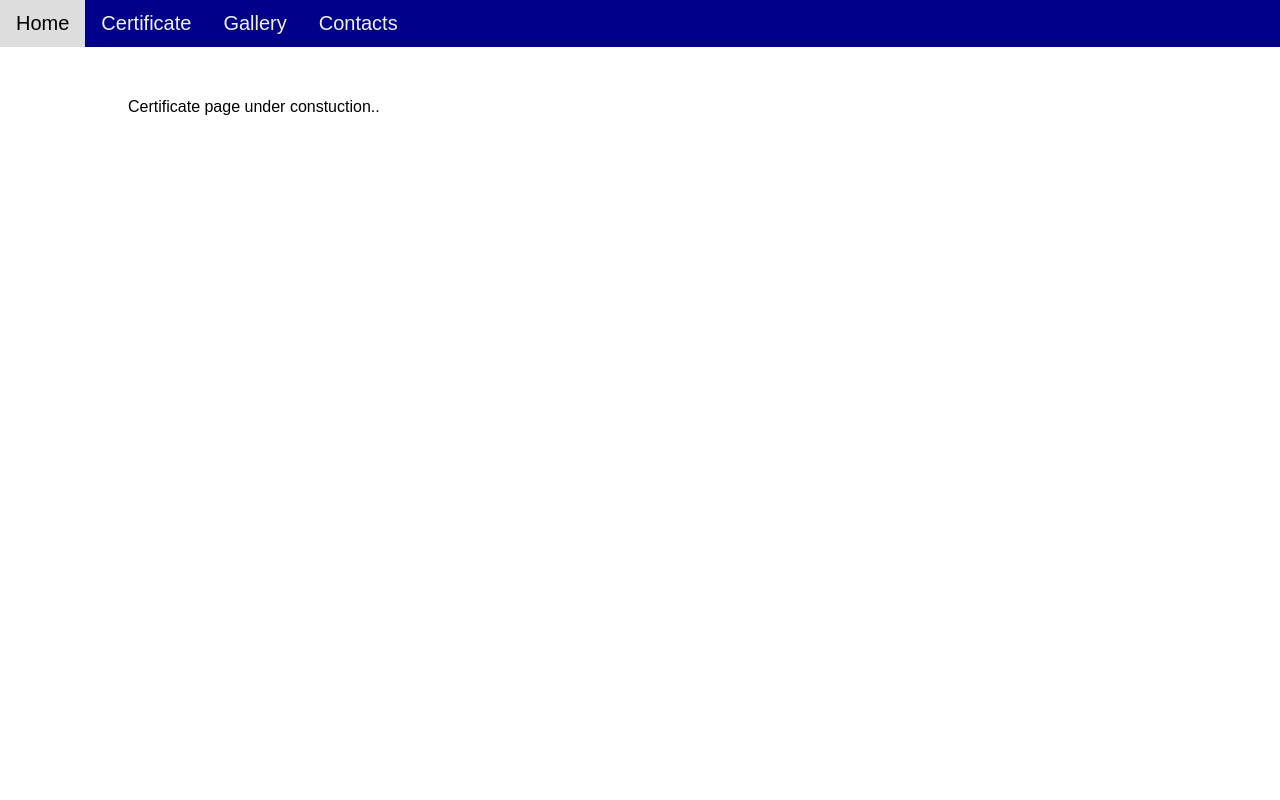
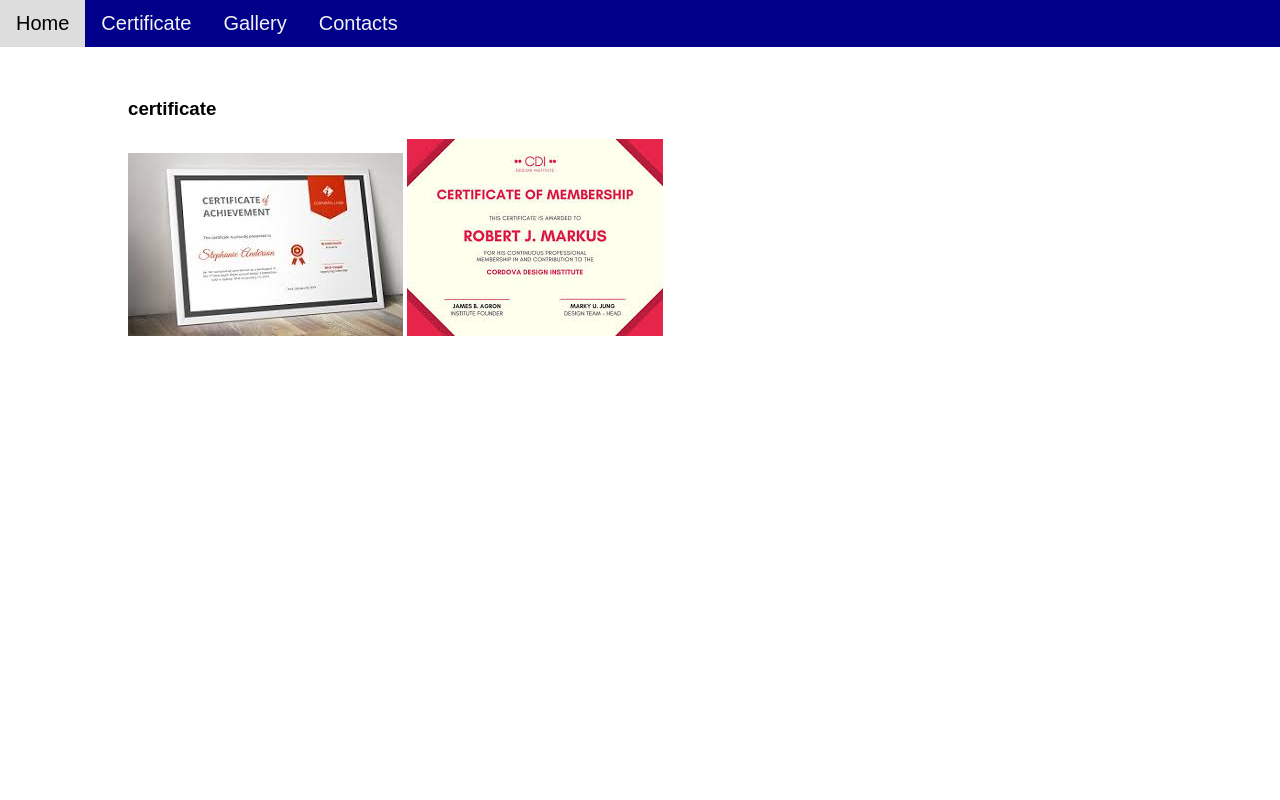
Before and after one commit to har1995/myblog, a plain HTML site: page certificate.html in a window 1280 px wide. Shown: the top 800 px of the page. Drawn offline with Linux system fonts and the light colour scheme.

Commit message:
added crtificate

```diff
--- a/certificate.html
+++ b/certificate.html
@@ -19,9 +19,9 @@
     <!--body content-->
     <div class="content">
 
-    <p>
-          Certificate page under constuction..
-    </p>
+   <h3>certificate</h3>
+        <img src="images/4.jpg"/>
+        <img src="images/5.jpg"/>
 
     </div>
      <!--end of body content-->
```
Also changed, not shown: images/4.jpg (added), images/5.jpg (added).
